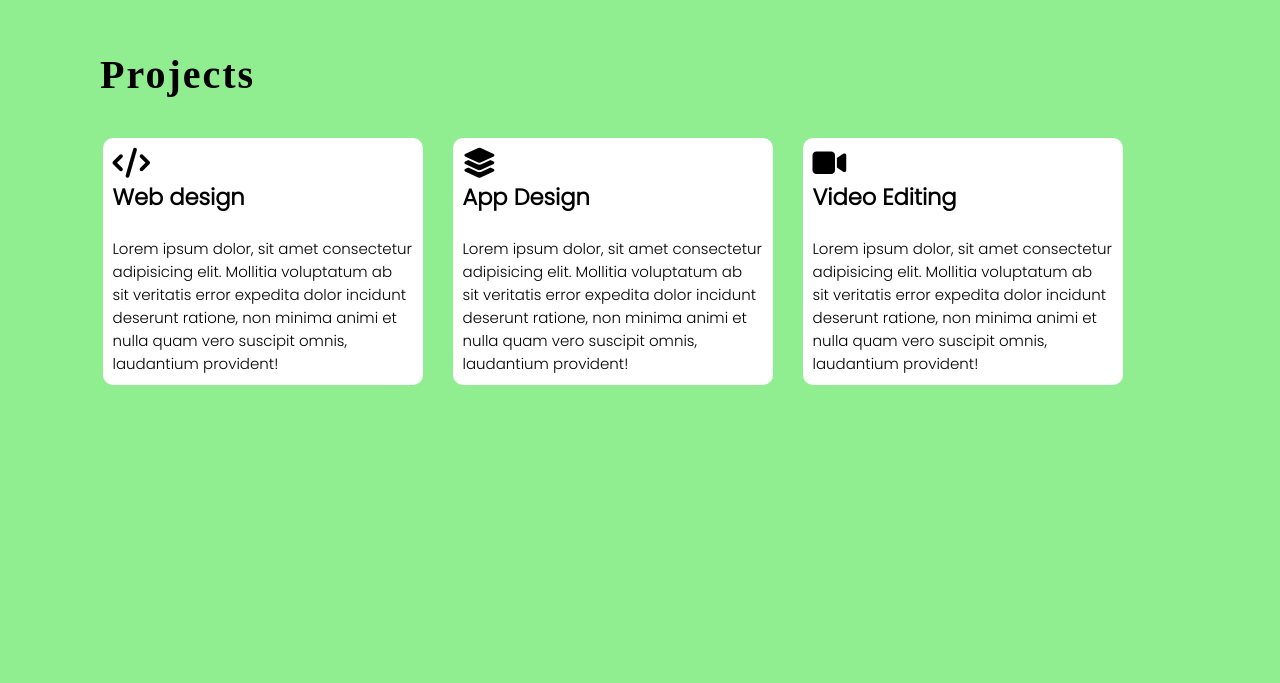
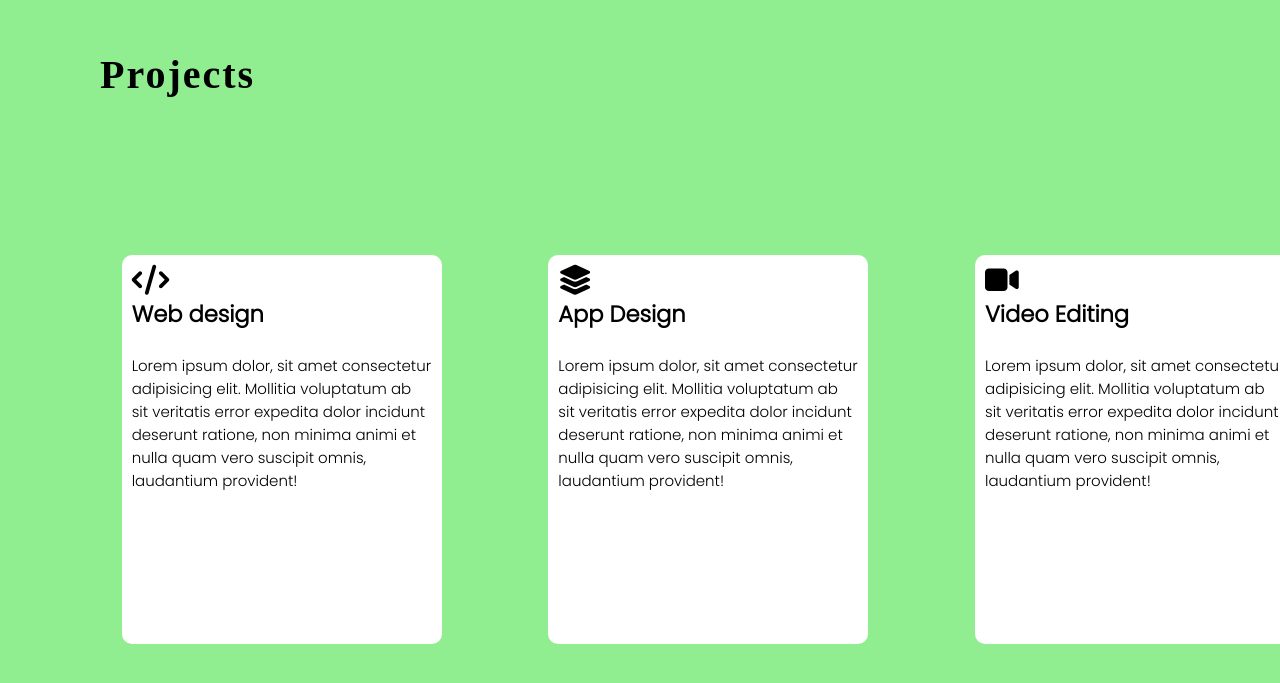
Before and after one commit to ganesh7622/sparrow, a plain HTML site: page port.html in a window 1280 px wide. Shown: the part 1191-1874 px from the top of the page. Drawn offline with Linux system fonts and the light colour scheme; a web font is replaced by a local one.

Commit message:
Update port style.css

```diff
--- a/port style.css
+++ b/port style.css
@@ -221,12 +221,18 @@ button a:hover{
 }
 .projects{
     margin-top: 15%;
+    display: flex;
+    flex-wrap: wrap;
 }
 .projects1{
     margin-top: 15%;
+    display: flex;
+    flex-wrap: wrap;
 }
 .projects2{
     margin-top: 15%;
+    display: flex;
+    flex-wrap: wrap;
 }
 .lorem3{
     width: 300px;
```
